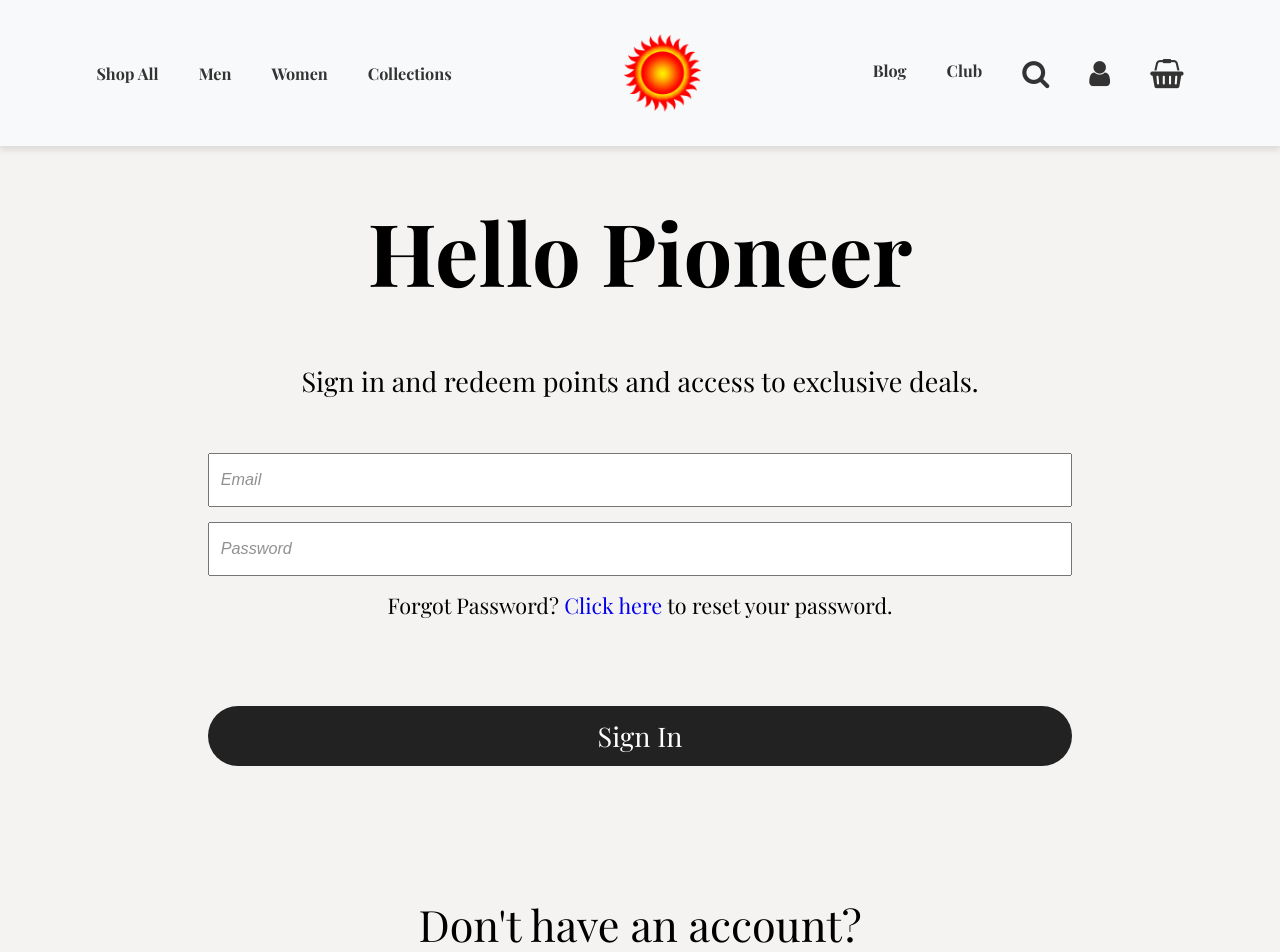
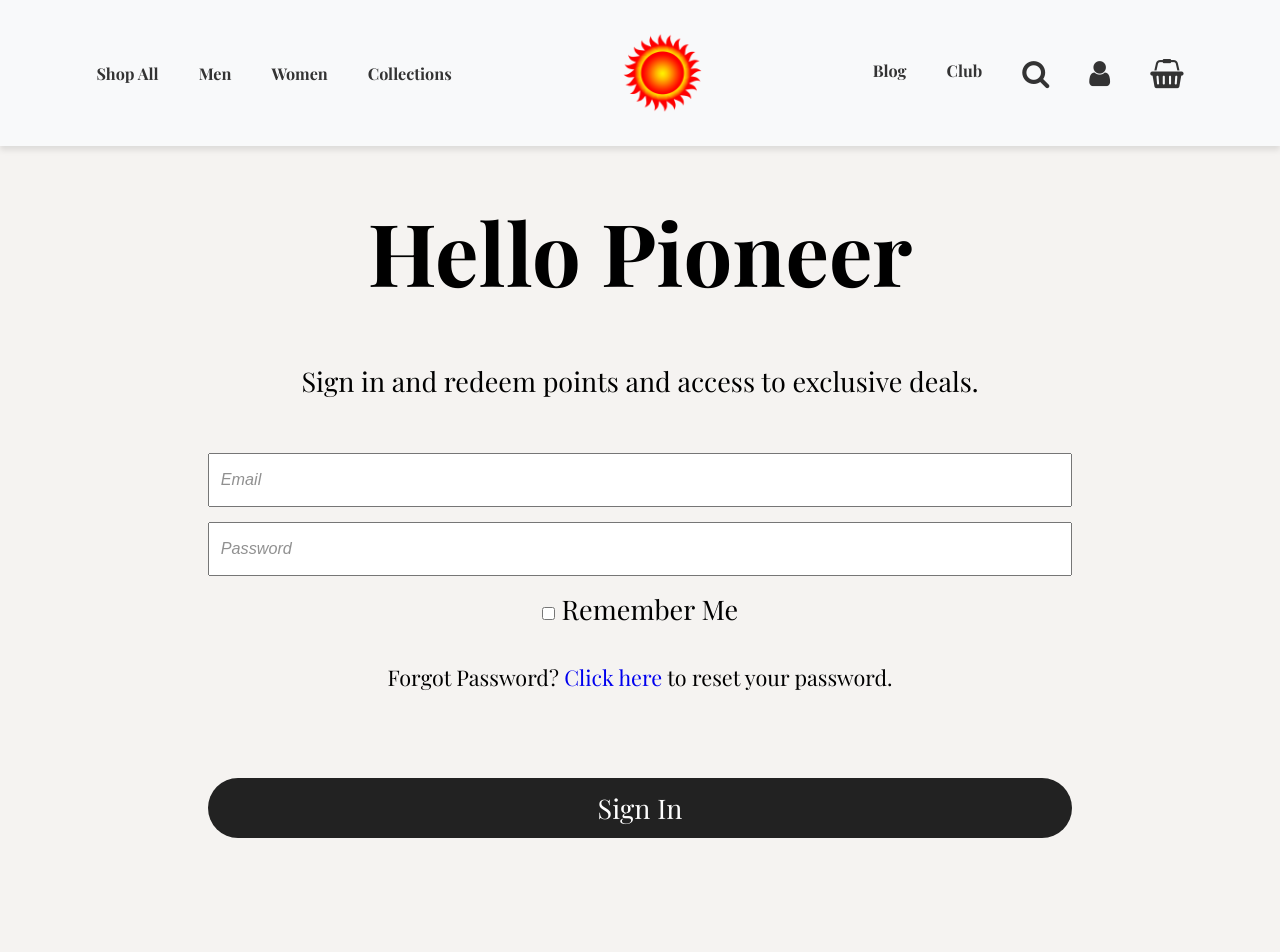
Before and after one commit to ThomasAJ-1997/php-EcommerceStore, a PHP site: page /sonsEcommerce/login.php in a window 1280 px wide. Shown: the top 952 px of the page. Run offline with PHP 8.4, Linux system fonts and the light colour scheme; some libraries are stand-ins or nearby versions; some web fonts are replaced.

Commit message:
cookies feature commit

```diff
--- /dev/null
+++ b/classes/Cookies.php
@@ -0,0 +1,28 @@
+<?php
+
+class Cookies
+{
+    public string $remember;
+    public string $email;
+
+    public function __construct($remember, $email)
+    {
+        $this->remember = $remember;
+        $this->email = $email;
+    }
+
+    public function checkCookies()
+    {
+
+        if (isset($_POST['remember'])) {
+            $this->remember = $_POST['remember'];
+            setcookie("remember_email", $this->email, time() + 36000*24*365);
+            setcookie("remember", $this->remember, time() + 36000*24*365);
+
+        } else {
+            setcookie("remember_email", $this->email, time() - 360000 );setcookie("remember", $this->remember, time() - 3600);
+        }
+
+        return $this->remember;
+    }
+}
--- a/classes/Users.php
+++ b/classes/Users.php
@@ -19,7 +19,7 @@ class User
         $this->success = [];
     }
 
-    public function create_user($conn)
+    public function create_user($conn): array
     {
         $sql = "INSERT INTO users(firstname, lastname, email, password, active)
                 VALUES(:firstname, :lastname, :email, :password, :active)";
--- a/css/structure.css
+++ b/css/structure.css
@@ -24,6 +24,6 @@
   align-items: center;
 }
 
-.margin {
-  margin-bottom: 10rem;
+.block {
+  margin-bottom: 20rem;
 }
--- a/login.php
+++ b/login.php
@@ -1,6 +1,9 @@
 <?php
+
+require 'includes/config_inc.php';
+
+require 'classes/Cookies.php';
 require 'classes/Connect.php';
-require 'includes/config_inc.php';
 require 'classes/Validator.php';
 require 'classes/Users.php';
 
@@ -16,6 +19,7 @@ $firstname = '';
 $lastname = '';
 $email = '';
 $password = '';
+$remember = '';
 $errors = [];
 
 if ($_SERVER["REQUEST_METHOD"] == "POST") {
@@ -31,6 +35,8 @@ if ($_SERVER["REQUEST_METHOD"] == "POST") {
     $user = new User($firstname, $lastname, $email, $password);
     $log_in = $user->getAccountEmail($conn, $email);
 
+    $cookies = new Cookies($remember, $email);
+    $remember = $cookies->checkCookies();
 
     if (empty($email) || empty($password)) {
         $errors[] = 'Please fill both username and password fields';
@@ -78,7 +84,8 @@ if ($_SERVER["REQUEST_METHOD"] == "POST") {
 
 
             <div class="input-box">
-                <input type="email" name="email" class="input-field" placeholder="Email">
+                <input type="email" name="email" class="input-field" placeholder="Email"
+                value="<?php if(!empty($email)) { echo $email; } elseif (isset($_COOKIE['remember_email'])) { echo $_COOKIE['remember_email']; } ?>">
             </div>
 
             <div class="input-box">
@@ -86,7 +93,14 @@ if ($_SERVER["REQUEST_METHOD"] == "POST") {
             </div>
 
             <div class="input-box">
+                <div>
+                    <input name="remember" type="checkbox" id="check">
+                    <label for="check">Remember Me </label>
+                </div>
+                <br>
+                <div>
                   <p class="forgot">Forgot Password? <a href="forgot.php">Click here</a> to reset your password.</p>
+                </div>
             </div>
 
             <?php if (!empty($errors)): ?>
```
Also changed, not shown: 1 other file.
